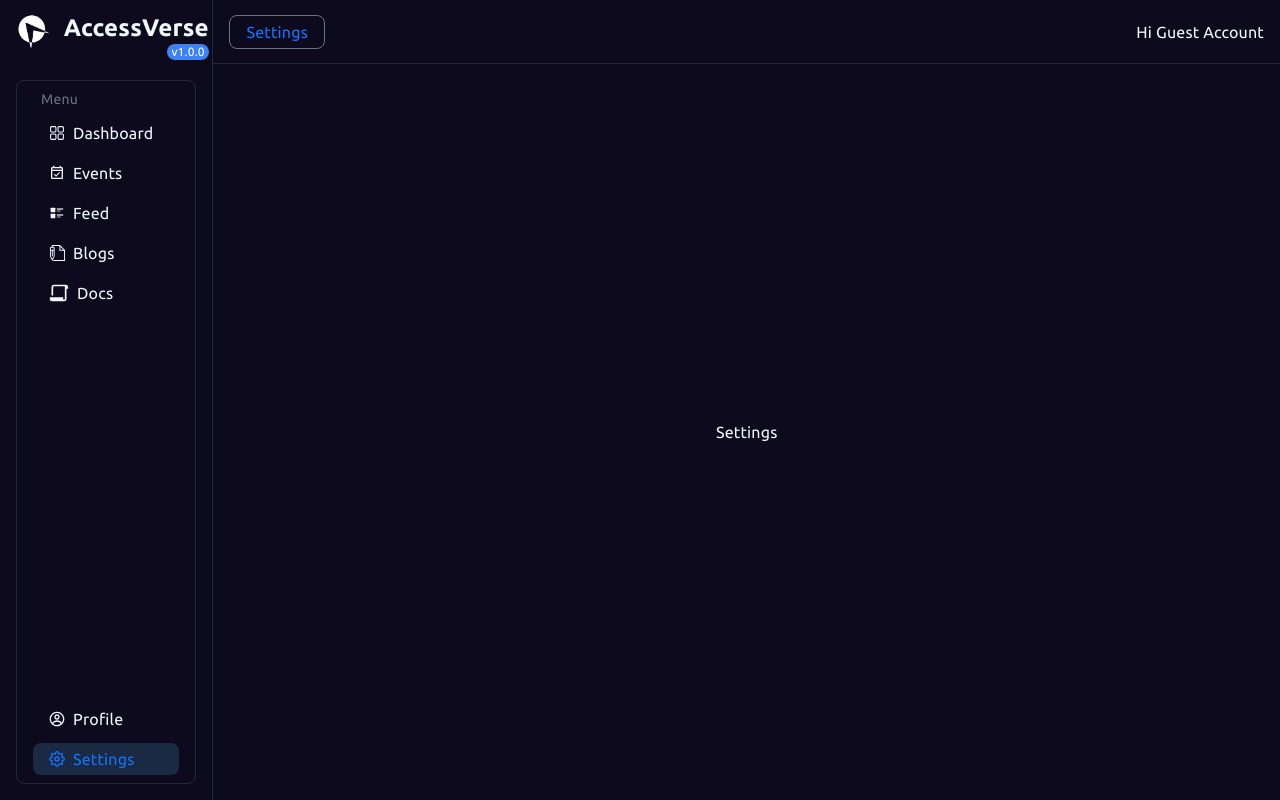
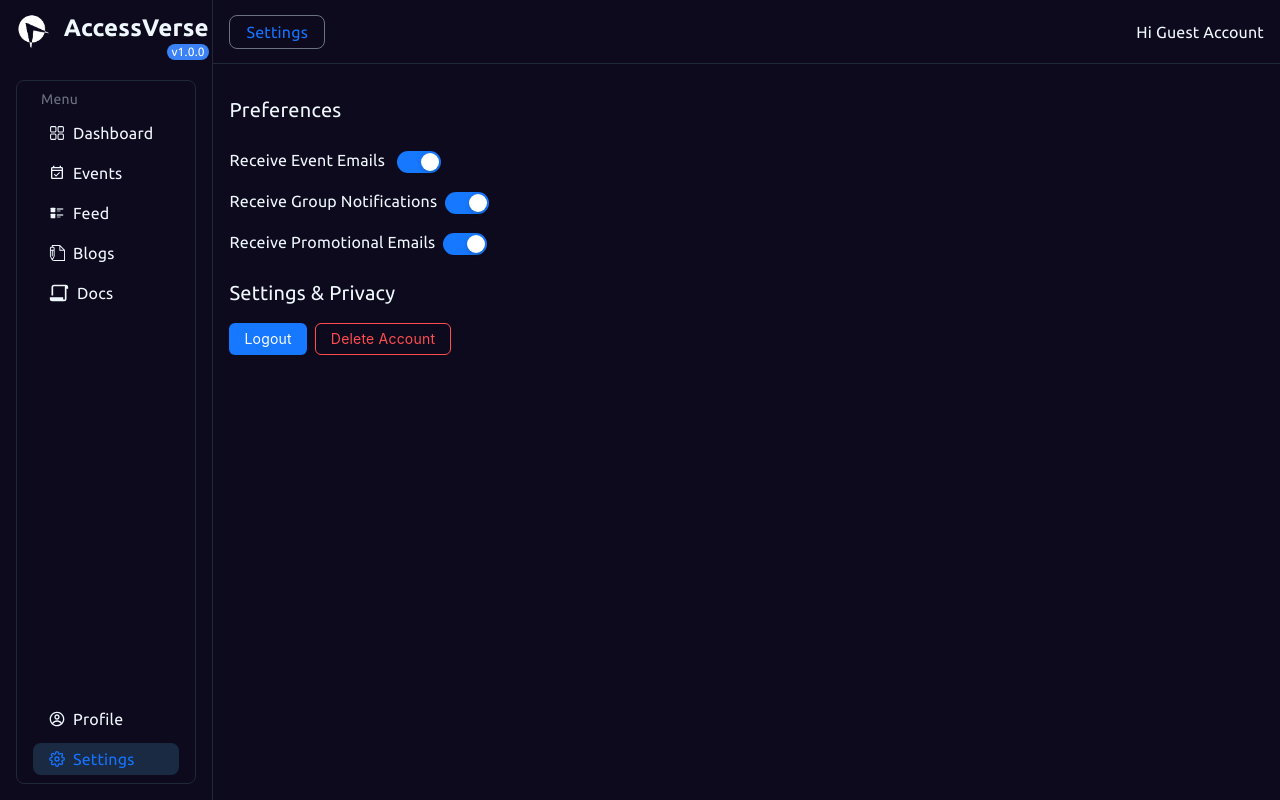
Before and after one commit to AccessVerse/accessverse, a React (Vite) app: page /settings in a window 1280 px wide. Built offline with nearby package versions, Linux system fonts and the light colour scheme; what @composedb/client would draw is missing.

Commit message:
add settings

```diff
--- a/src/pages/Settings.tsx
+++ b/src/pages/Settings.tsx
@@ -1,9 +1,39 @@
+import { Button, Switch } from 'antd';
 import Layout from 'components/common/Layout';
 
 function Settings() {
   return (
     <Layout page="Settings">
-      <div className="flex justify-center items-center h-full">Settings</div>
+      <div className="m-4">
+        <div className="">
+          <h1 className="text-xl my-4">Preferences</h1>
+
+          <div className="flex flex-col">
+            <span className="my-2">
+              Receive Event Emails <Switch className="mx-2" defaultChecked />
+            </span>
+
+            <span className="my-2">
+              Receive Group Notifications
+              <Switch className="mx-2" defaultChecked />
+            </span>
+
+            <span className="my-2">
+              Receive Promotional Emails
+              <Switch className="mx-2" defaultChecked />
+            </span>
+          </div>
+        </div>
+
+        <div>
+          <h1 className="text-xl my-4">Settings & Privacy</h1>
+
+          <Button className="cpbutton mr-2">Logout</Button>
+          <Button ghost danger>
+            Delete Account
+          </Button>
+        </div>
+      </div>
     </Layout>
   );
 }
```
